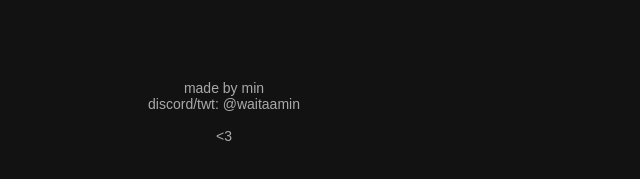
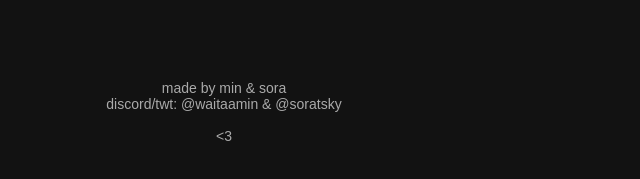
Before and after one commit to min-808/rating-site, a Next.js app: page /login in a window 1280 px wide. Shown: the part 451-630 px from the top of the page, without its empty margins (416-1056 px from the left). Built offline with nearby package versions, Linux system fonts and the light colour scheme; no server answers.

Commit message:
Updated Footer
Updated credits to add Sora

```diff
--- a/src/app/layout.tsx
+++ b/src/app/layout.tsx
@@ -74,9 +74,9 @@ export default function RootLayout({ children }: { children: React.ReactNode })
             fontSize: '0.875rem',
             fontFamily: 'sans-serif'
           }}>
-            made by min
+            made by min &amp; sora
             <br />
-            discord/twt: @waitaamin
+            discord/twt: @waitaamin &amp; @soratsky
             <br />
             <br />
             &lt;3
```
